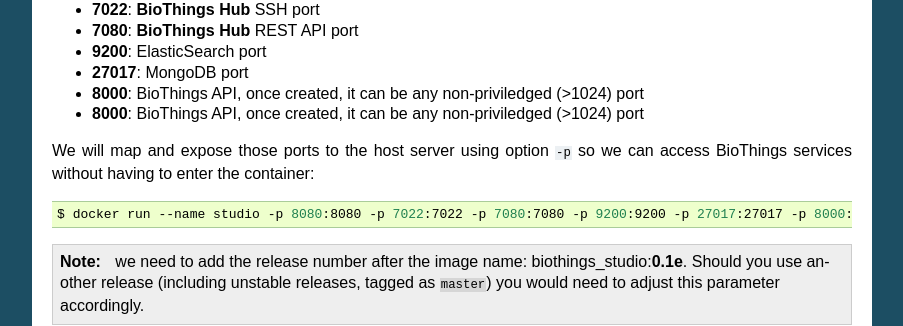
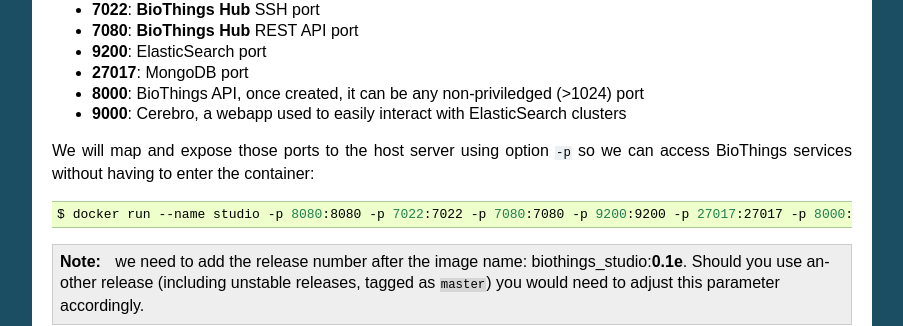
Before and after one commit to biothings/biothings.api, a Sphinx documentation site: the page built from docs/doc/studio_tutorial.rst, in a window 1280 px wide and 900 px high, scrolled down 1249 px. Shown: the part 155-481 px from the top of the window, without its empty margins (198-1101 px from the left). Built offline with Sphinx 7.4.7, drawn with Linux system fonts in a browser that asks for light colours.

Commit message:
fix typo

```diff
--- a/docs/doc/studio_guide.rst
+++ b/docs/doc/studio_guide.rst
@@ -209,7 +209,7 @@
 	        "license_url" : "<url>",
 	        "licence" : "<license name>"
 	    },
-        "requires" : ["lib==1.3","anotherlib"],
+	    "requires" : ["lib==1.3","anotherlib"],
 	    "dumper" : {
 	        "data_url" : "<url>" # (or list of url: ["<url1>", "<url1>"]),
 	        "uncompress" : true|false, # optional, default to false
--- a/docs/doc/studio_tutorial.rst
+++ b/docs/doc/studio_tutorial.rst
@@ -87,7 +87,7 @@
 * **9200**: ElasticSearch port
 * **27017**: MongoDB port
 * **8000**: BioThings API, once created, it can be any non-priviledged (>1024) port
-* **8000**: BioThings API, once created, it can be any non-priviledged (>1024) port
+* **9000**: Cerebro, a webapp used to easily interact with ElasticSearch clusters
 
 We will map and expose those ports to the host server using option ``-p`` so we can access BioThings services without
 having to enter the container:
```
